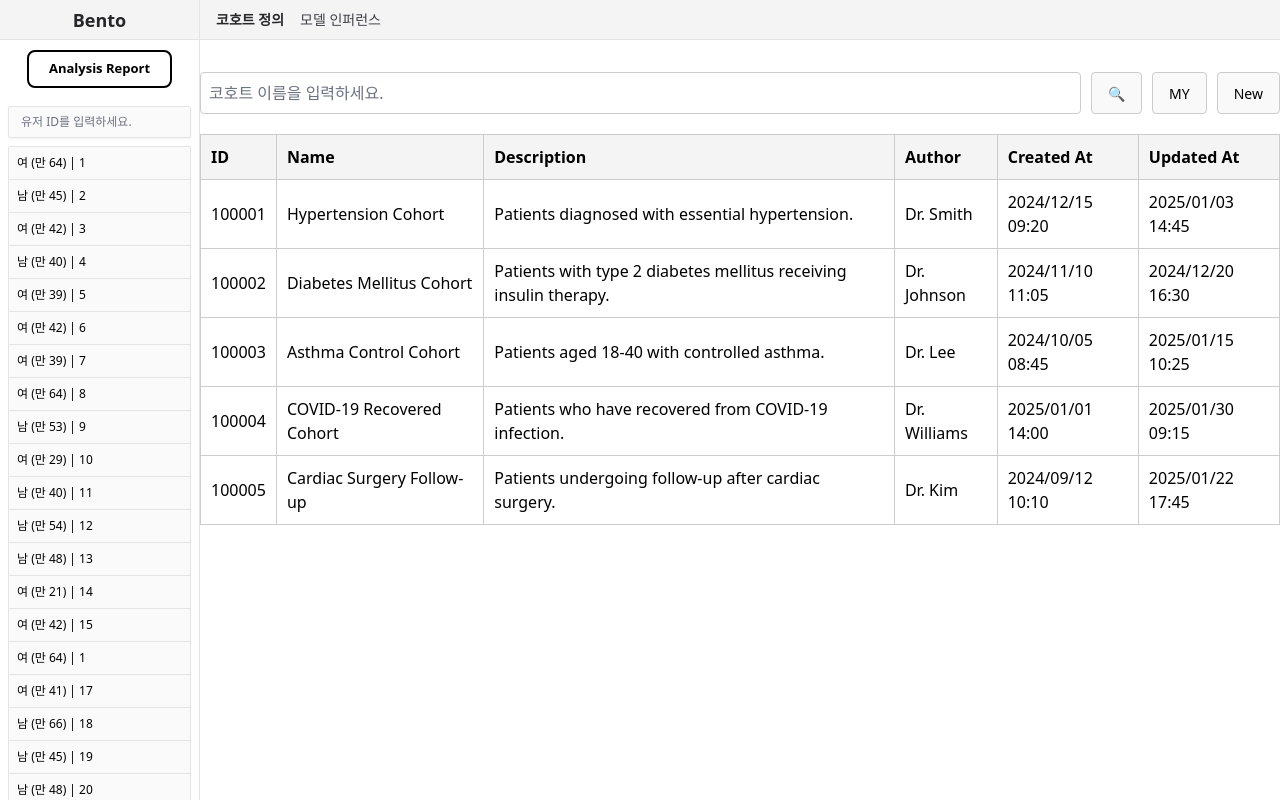
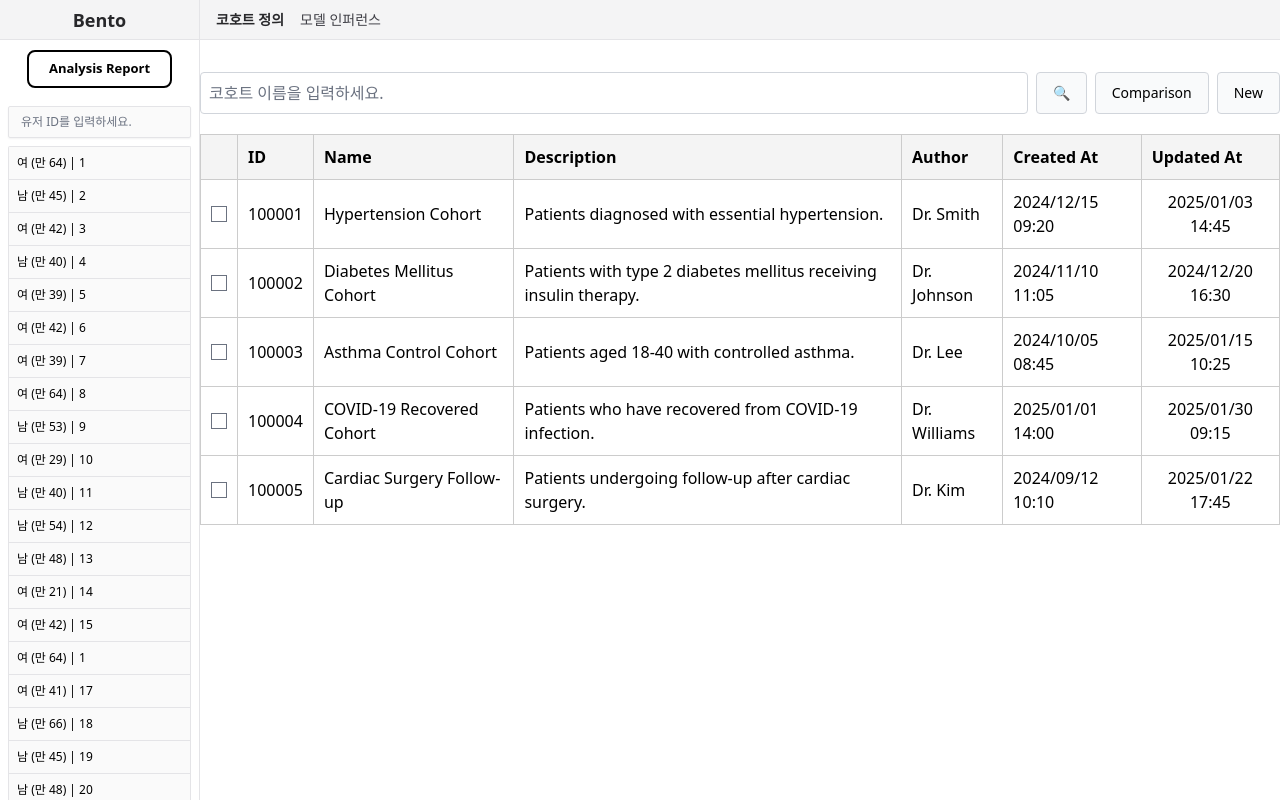
Before and after one commit to kookmin-sw/capstone-2025-16, a SvelteKit app: page /cohort in a window 1280 px wide. Built offline with nearby package versions, Linux system fonts and the light colour scheme.

Commit message:
Feat: 코호트 목록 체크박스 추가
- 코호트 목록 체크박스 추가
- tailwind css로 일부 변경

```diff
--- a/src/routes/cohort/+page.svelte
+++ b/src/routes/cohort/+page.svelte
@@ -1,5 +1,6 @@
 <script>
   import { onMount } from "svelte";
+  import { goto } from "$app/navigation";
 
   let searchQuery = "";
 
@@ -15,6 +16,14 @@
   ];
 
   let filteredData = [...data];
+
+  // 체크박스 상태를 관리하기 위한 객체 추가
+  let selectedItems = {};
+
+  // 체크박스 상태 변경 핸들러
+  function handleCheckboxChange(id) {
+    selectedItems[id] = !selectedItems[id];
+  }
 
   // JSON 파일에서 데이터를 로드 함수
   async function loadData() {
@@ -41,74 +50,85 @@
     );
   }
 
+  function handleComparison() {
+    const selectedCount = Object.values(selectedItems).filter(Boolean).length;
+
+    if (selectedCount < 2) {
+      alert("최소 2개의 코호트를 선택해주세요.");
+      return;
+    }
+    if (selectedCount > 5) {
+      alert("최대 5개까지만 선택 가능합니다.");
+      return;
+    }
+
+    // 선택된 코호트들의 ID를 배열로 만들기
+    const selectedCohorts = Object.entries(selectedItems)
+      .filter(([_, isSelected]) => isSelected)
+      .map(([id]) => id);
+
+    // 쿼리 파라미터로 선택된 코호트 ID들을 전달
+    goto(`/cohort/comparison?cohorts=${selectedCohorts.join(',')}`);
+  }
+
   // 컴포넌트가 마운트될 때 데이터 로드
   onMount(() => {
     loadData();
   });
 </script>
 
-<div class="header">
+<div class="flex gap-2 mb-5">
   <input
     type="text"
     bind:value={searchQuery}
     placeholder="코호트 이름을 입력하세요."
-    class="search-bar"
+    class="flex-1 p-2 text-base border border-gray-300 rounded"
   />
-  <button class="search-btn" on:click={filterData}>🔍</button>
-  <button class="my-btn">MY</button>
-  <button class="new-btn">New</button>
+  <button class="px-4 py-2 text-sm cursor-pointer border border-gray-300 rounded bg-gray-50 hover:bg-gray-100" on:click={filterData}>🔍</button>
+  <button
+    class="px-4 py-2 text-sm cursor-pointer border border-gray-300 rounded bg-gray-50 hover:bg-gray-100"
+    on:click={handleComparison}
+  >
+    Comparison
+  </button>
+  <button class="px-4 py-2 text-sm cursor-pointer border border-gray-300 rounded bg-gray-50 hover:bg-gray-100">New</button>
 </div>
 
 <table class="data-table">
   <thead>
     <tr>
+      <th></th>
       <th>ID</th>
       <th>Name</th>
       <th>Description</th>
       <th>Author</th>
       <th>Created At</th>
       <th>Updated At</th>
+
     </tr>
   </thead>
   <tbody>
     {#each filteredData as item (item.id)}
       <tr>
+        <td>
+          <input
+            type="checkbox"
+            checked={selectedItems[item.id] || false}
+            on:change={() => handleCheckboxChange(item.id)}
+          />
+        </td>
         <td>{item.id}</td>
         <td>{item.name}</td>
         <td>{item.description}</td>
         <td>{item.author}</td>
         <td>{item.createdAt}</td>
         <td>{item.updatedAt}</td>
+
       </tr>
     {/each}
   </tbody>
 </table>
-
 <style>
-  .header {
-    display: flex;
-    gap: 10px;
-    margin-bottom: 20px;
-  }
-
-  .search-bar {
-    flex: 1;
-    padding: 8px;
-    font-size: 16px;
-    border: 1px solid #ccc;
-    border-radius: 4px;
-  }
-
-  .search-btn,
-  .my-btn,
-  .new-btn {
-    padding: 8px 16px;
-    font-size: 14px;
-    cursor: pointer;
-    border: 1px solid #ccc;
-    border-radius: 4px;
-    background-color: #f9f9f9;
-  }
 
   table {
     width: 100%;
@@ -122,8 +142,16 @@
     text-align: left;
     border: 1px solid #ccc;
   }
+  td input[type="checkbox"] {
+    display: block;
+    margin: 0 auto;
+  }
 
   th {
     background-color: #f4f4f4;
   }
+
+  td:last-child {
+    text-align: center;
+  }
 </style>
```
